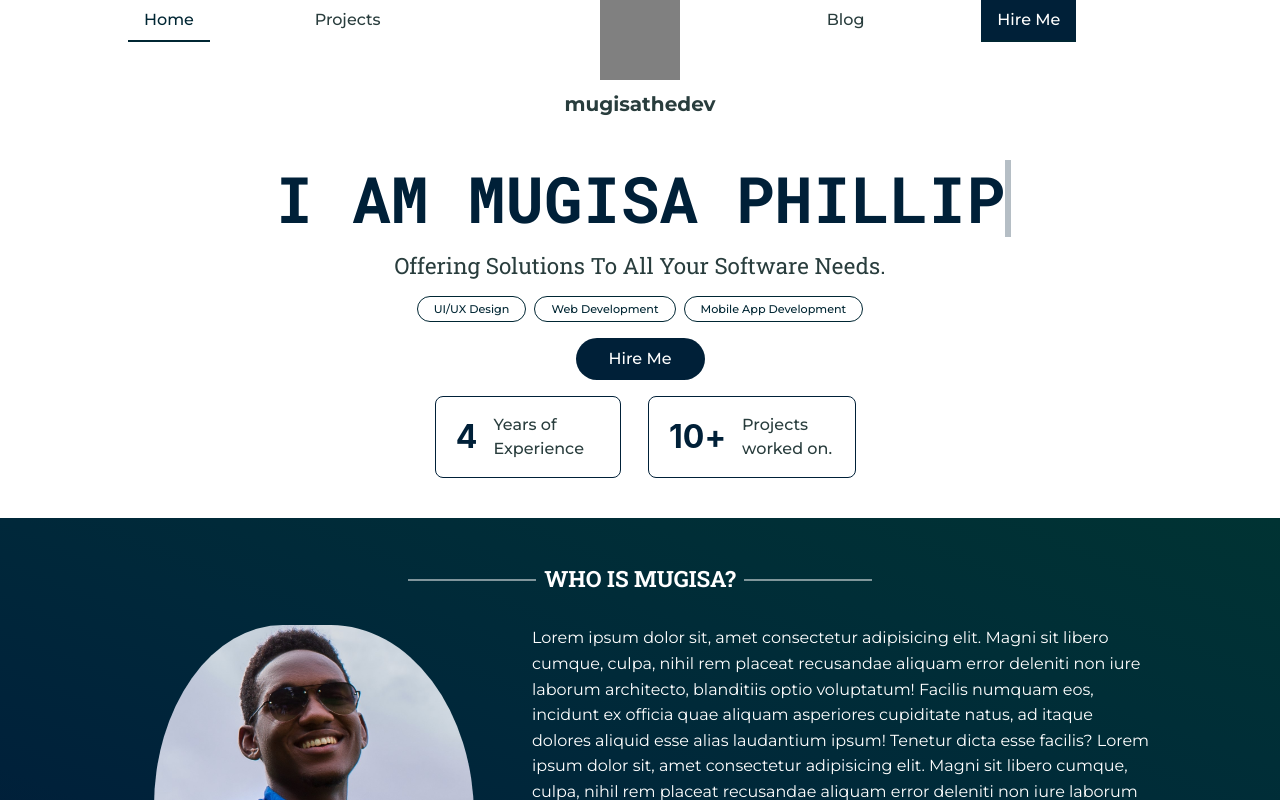
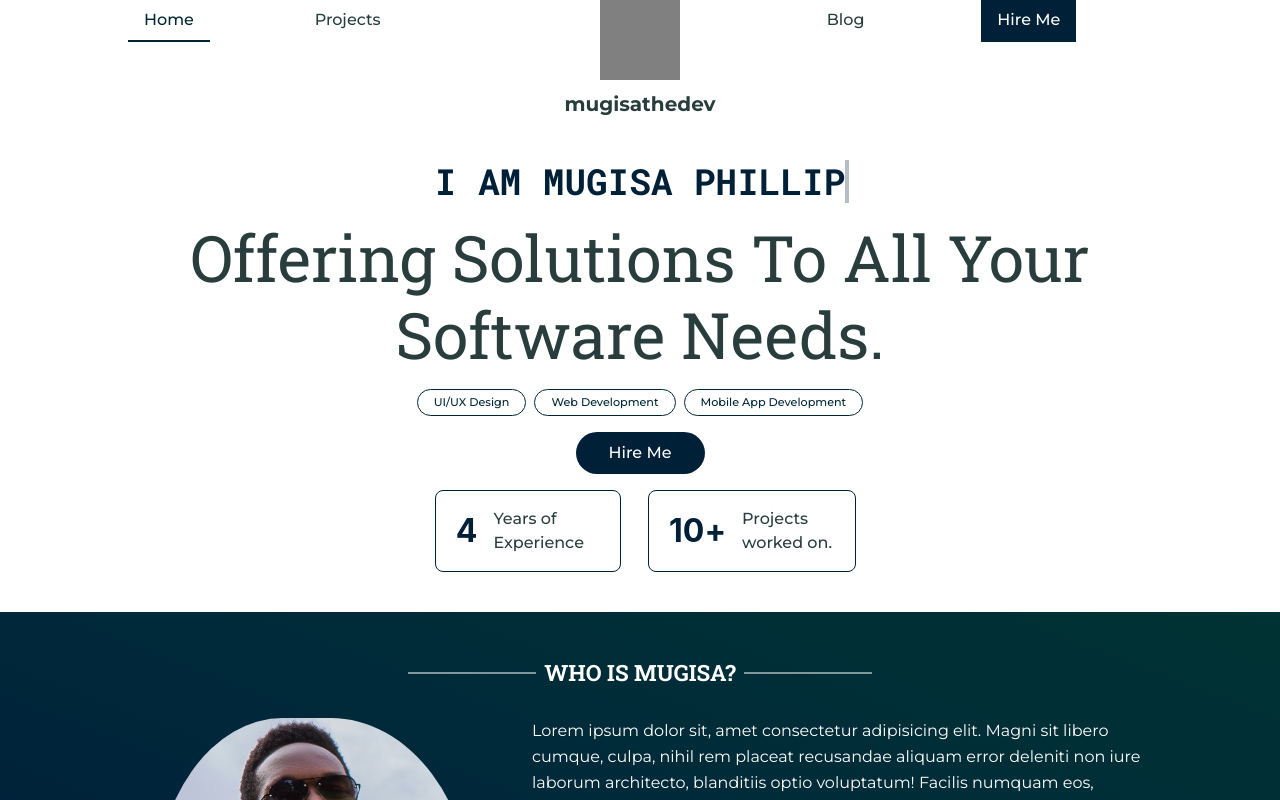
Before and after one commit to phillipmugisa/portfolio, a React (Create React App) app in the folder frontend/: page / in a window 1280 px wide. Shown: the top 800 px of the page. Built offline with nearby package versions, Linux system fonts and the light colour scheme.

Commit message:
Editing pagestarter text

```diff
--- a/frontend/src/App.css
+++ b/frontend/src/App.css
@@ -210,7 +210,7 @@ header ul .logo:hover .btn {
     --typewriterCharacters: 0;
     position: relative;
     /* width: max-content; */
-    font-size: clamp(2rem, calc(3vw + 2rem), 4rem);
+    /* font-size: clamp(2rem, calc(3vw + 2rem), 4rem); */
     /* font-family: monospace; */
     transition: all 0.3s ease-in-out;
 }
@@ -290,6 +290,7 @@ header ul .logo:hover .btn {
     text-transform: capitalize;
     color: hsl(var(--text-color) / var(--alpha));
     font-weight: 400;
+    font-size: clamp(2rem, calc(3vw + 2rem), 4rem);
 }
 
 .page-starter .tags > * {
```
